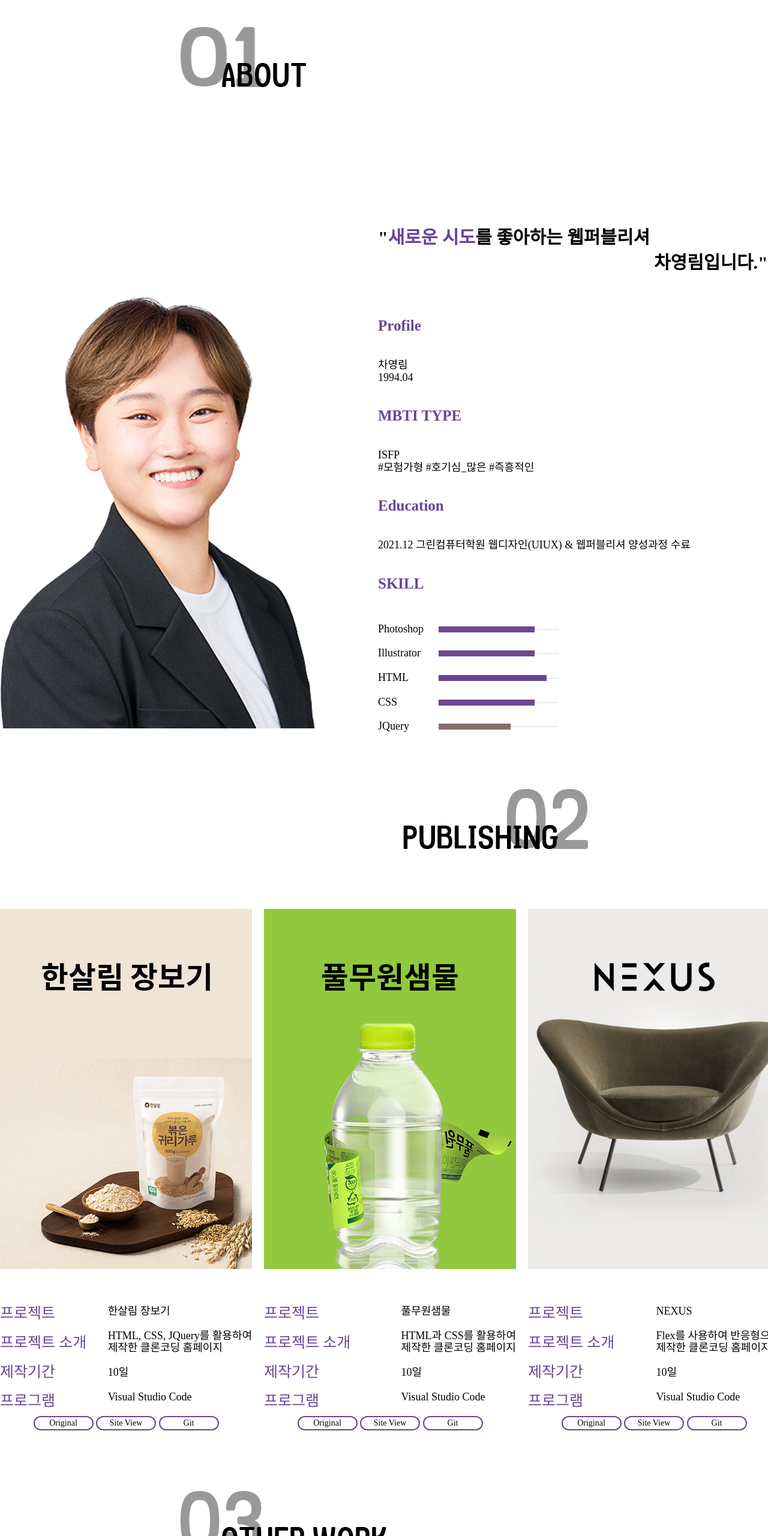
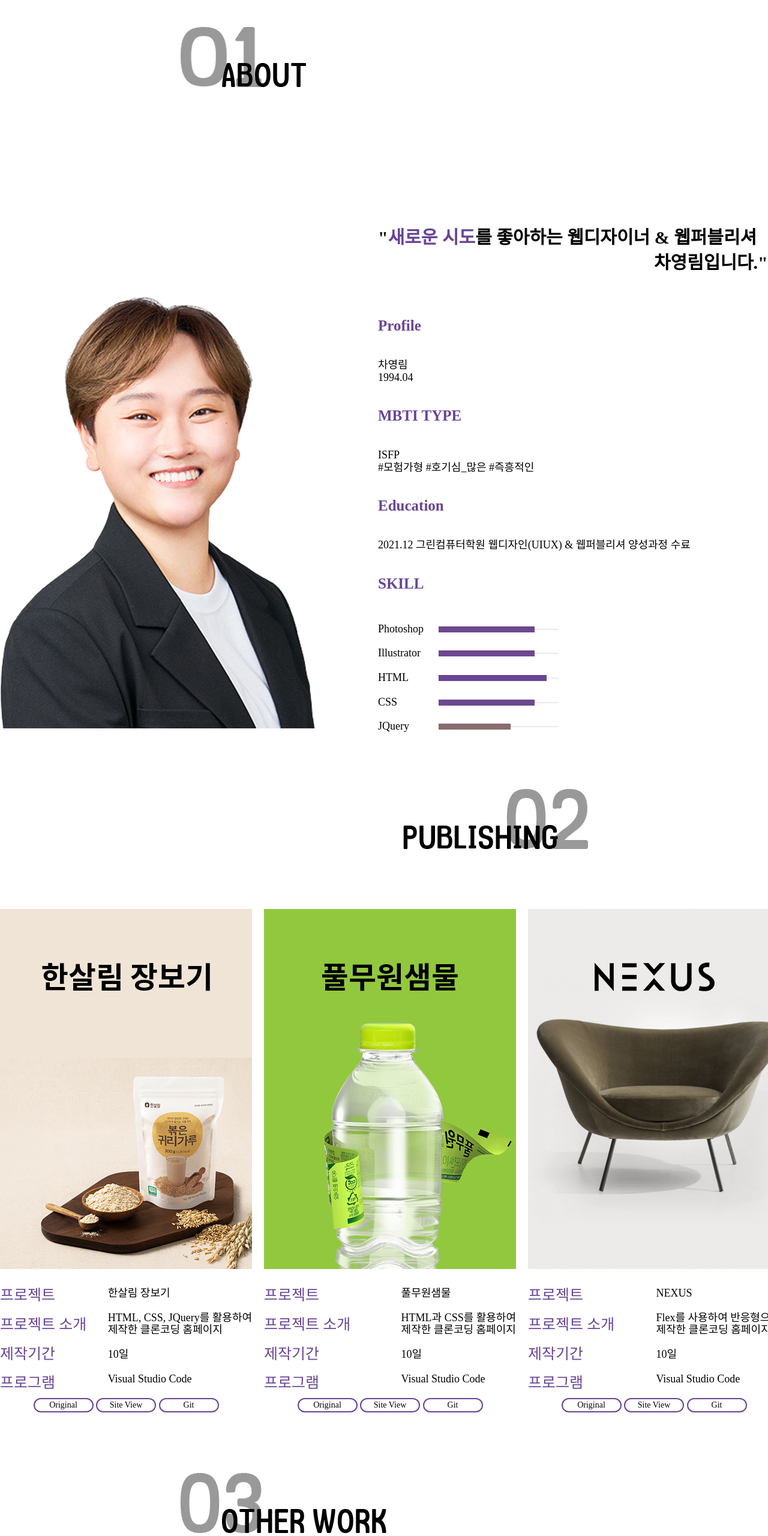
Before and after one commit to myday801/myday801.github.io, a plain HTML site: page index.html in a window 1280 px wide. Shown: the part 1025-3585 px from the top of the page at 60% size. Drawn offline with nearby package versions, Linux system fonts and the light colour scheme; a web font is replaced by a local one.

Commit message:
개인 포트폴리오 7차 업로드
gotop 아이콘 위치 수정
pdf 파일 다운로드 url 연결

```diff
--- a/css/main.css
+++ b/css/main.css
@@ -39,7 +39,7 @@ body {
 /* 위로가기 */
 .gotop {
     position: fixed;
-    right:  10rem;
+    right:  12rem;
     bottom: 5rem;
 
     display: block;
@@ -325,7 +325,7 @@ body {
 .text-box {
     position: relative;
     display: block;
-    padding-top: 5rem;
+    padding-top: 2rem;
 }
 
 .text-left {
--- a/index.html
+++ b/index.html
@@ -78,7 +78,7 @@
                 </div>
                 <div class="about-right">
                     <h1 data-aos="fade-left">
-                        "<em>새로운 시도</em>를 좋아하는 웹퍼블리셔 <br>
+                        "<em>새로운 시도</em>를 좋아하는 웹디자이너 & 웹퍼블리셔 <br>
                         <b>차영림입니다."</b>
                     </h1>
 
@@ -405,7 +405,7 @@
                     <P>E-mail : myday801@naver.com</P>
                 </div>
                 <ul class="contact-box">
-                    <li><a href="#"><img src="images/pdf-icon.png" alt="pdf"></a></li>
+                    <li><a href="https://myday801.github.io/portfolio.pdf" target="_blank"><img src="images/pdf-icon.png" alt="pdf"></a></li>
                     <li><a href="https://github.com/myday801" target="_blank"><img src="images/githubicon.png"
                                 alt="git"></a></li>
                     <li><a href="https://open.kakao.com/o/sOW2f4Ld" target="_blank"><img src="images/kakaotalk.png"
--- a/js/script.js
+++ b/js/script.js
@@ -1,4 +1,8 @@
 $(document).ready(function () {
+
+    $(function() {
+        $("body").niceScroll();
+    });
 
     // 위로가기 기능
     $('.gotop').click(function () {
@@ -154,8 +158,6 @@ $(document).ready(function () {
     var sc_y = $(window).scrollTop();
     $(window).scroll(function () {
 
-        console.log(sc_y);
-
         sc_y = $(window).scrollTop();
 
         if (sc_y >= 1100) {
```
